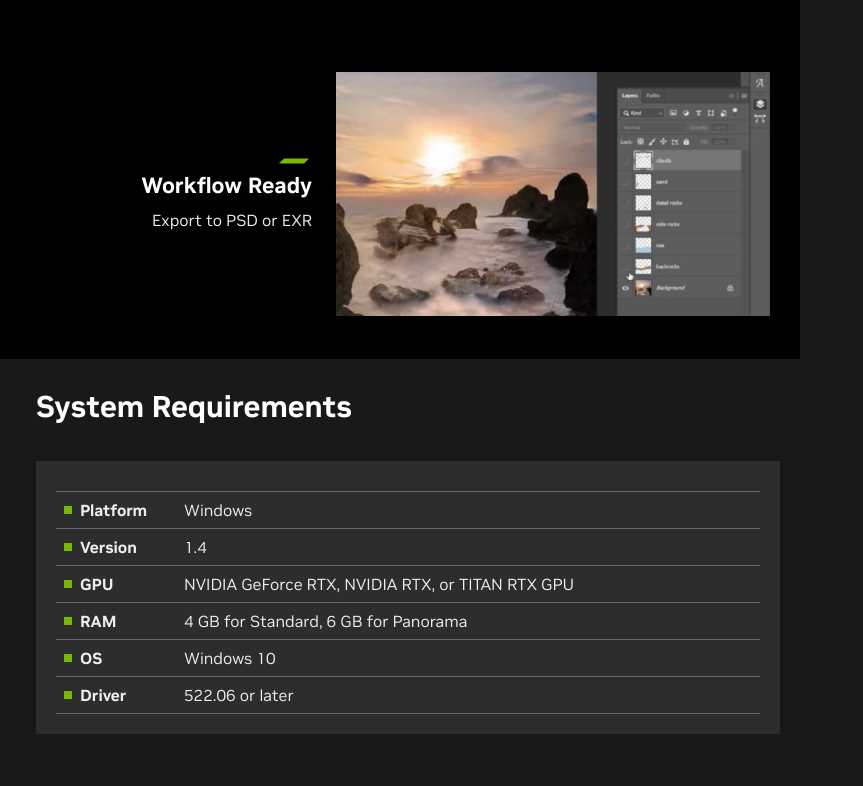
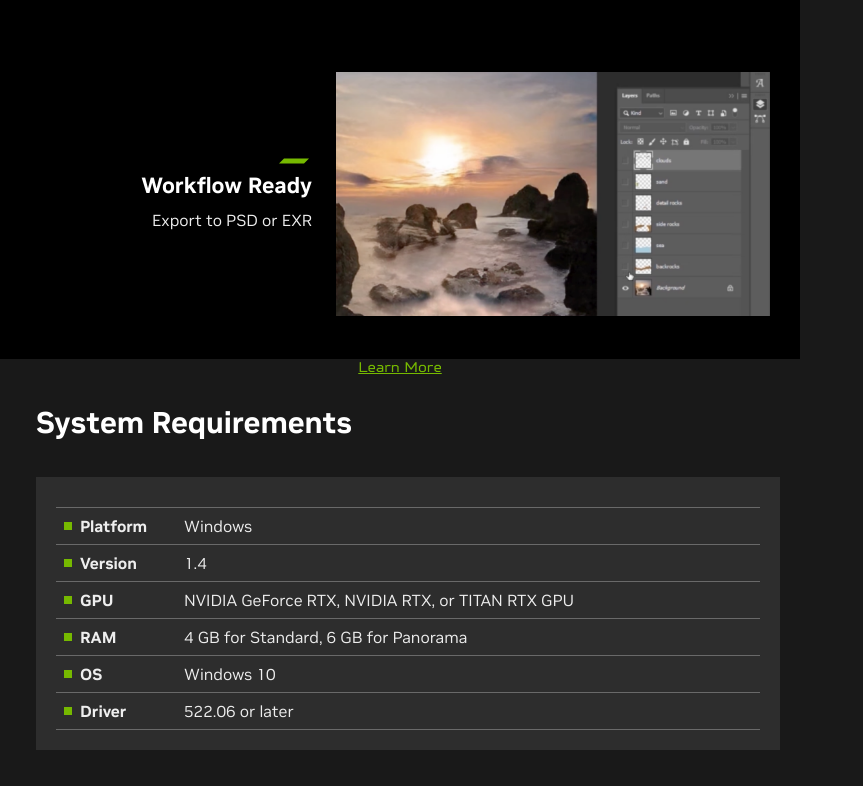
Before and after one commit to xlabx402/openprocessing, a plain HTML site: page canvas.html in a window 1280 px wide. Shown: the part 1373-2159 px from the top of the page, without its empty margins (0-863 px from the left). Drawn offline with Linux system fonts and the light colour scheme.

Commit message:
css change

```diff
--- a/canvas.html
+++ b/canvas.html
@@ -72,6 +72,10 @@
     </div>
   </div>
 
+  <div class="webLink">
+    <a href="https://www.nvidia.com/en-us/studio/canvas/" class="moreButton">Learn More</a>
+  </div>
+
   <!-- System Reguirements -->
   <h1>System Requirements</h1>
 
--- a/css/style.css
+++ b/css/style.css
@@ -130,6 +130,20 @@ body {
   height: 60px;
   margin-left: 5px;
   object-fit: contain;
+}
+
+.webLink {
+  display: flex;
+  flex-direction: row;
+  justify-content: center;
+  align-items: center;
+}
+
+.moreButton {
+  font: normal 14px "Predator";
+  text-align: center;
+  color: #76b900;
+  text-decoration: underline;
 }
 
 /* ----Omniverse----- */
```
Also changed, not shown: broadcast.html (+6 -0 lines), chatRtx.html (+3 -0 lines), omniverse.html (+4 -0 lines).
